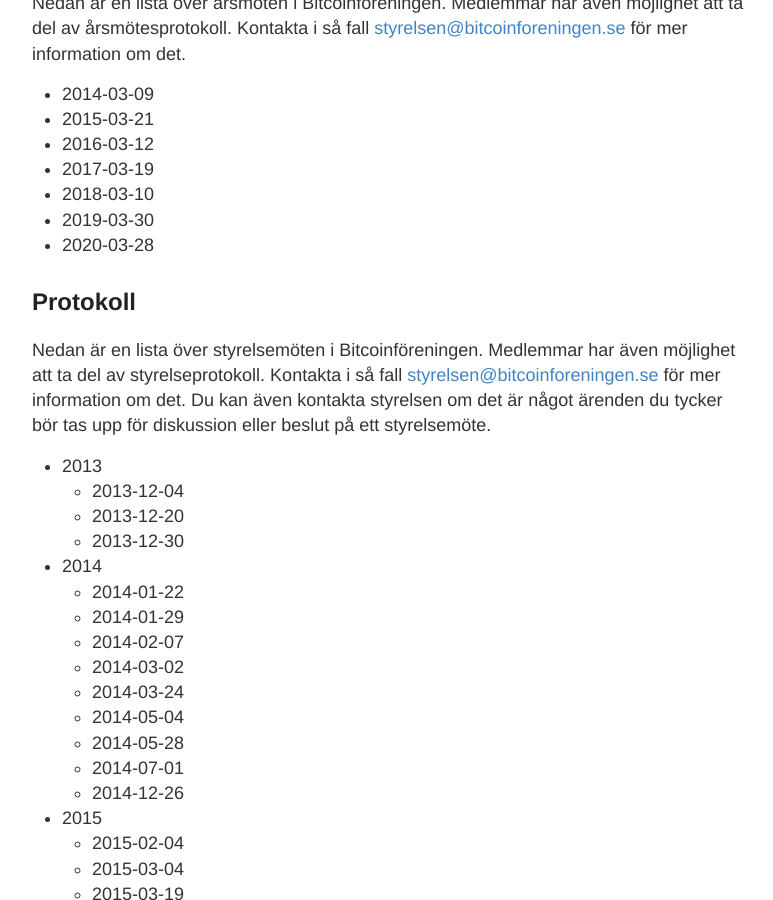
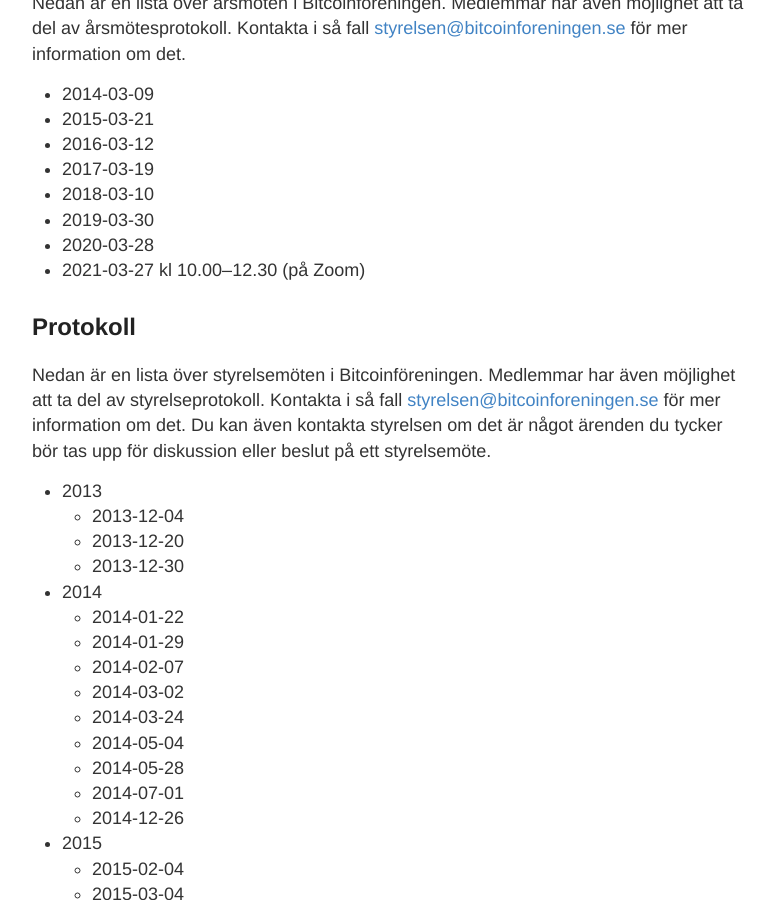
Before and after one commit to bitcoinforeningen/bitcoinforeningen.github.io, a Jekyll site: the page built from protokoll.md, in a window 1280 px wide and 900 px high, scrolled down 479 px. Shown: the whole window, without its empty margins (248-1021 px from the left). Built offline with Jekyll 4.4.1, drawn with Linux system fonts in a browser that asks for light colours.

Commit message:
Update protokoll.md
Lade till årsmötets datum för 2021

```diff
--- a/protokoll.md
+++ b/protokoll.md
@@ -20,6 +20,7 @@ möjlighet att ta del av årsmötesprotokoll. Kontakta i så fall <styrelsen@bit
 - 2018-03-10
 - 2019-03-30
 - 2020-03-28
+- 2021-03-27 kl 10.00–12.30 (på Zoom)
 
 ## Protokoll
 
```
